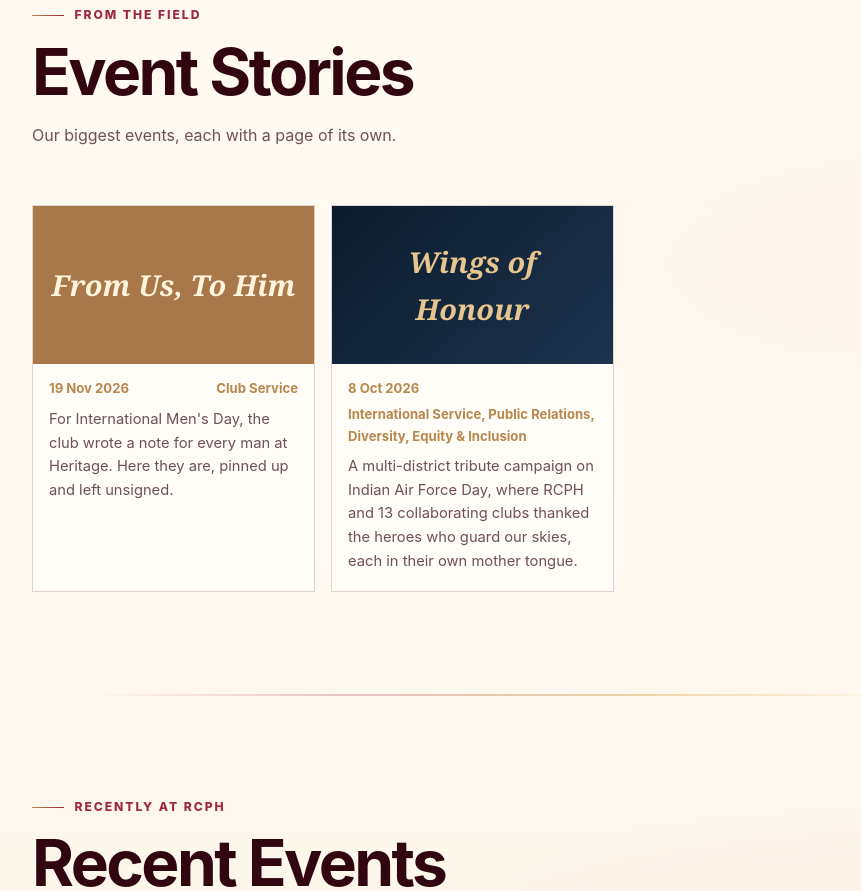
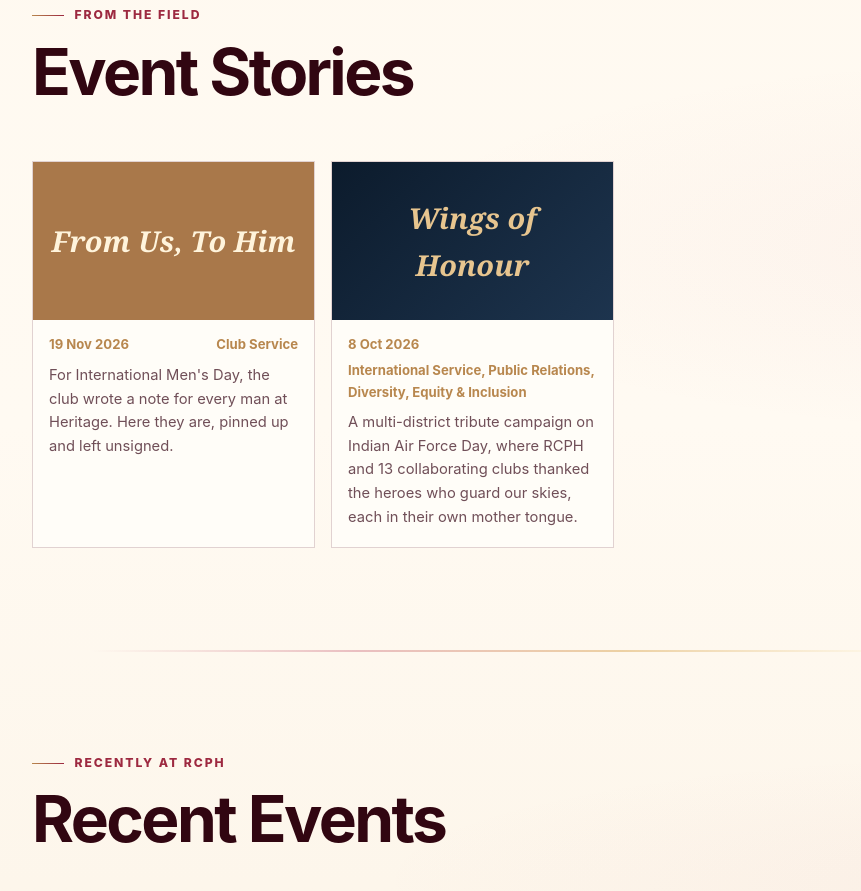
Before and after one commit to Shubham888999/rcph-website, a React (Vite) app: page /events in a window 1280 px wide. Shown: the part 1300-2191 px from the top of the page, without its empty margins (18-879 px from the left). Built offline with nearby package versions, Linux system fonts and the light colour scheme; no server answers; the database is empty.

Commit message:
Events page: drop the Event Stories subtitle
Co-Authored-By: Claude Opus 5.5 <noreply@anthropic.com>
Claude-Session: https://claude.ai/code/session_01MnyBkAinVVgy9LWa1NvRKa

```diff
--- a/src/features/events/EventStories.jsx
+++ b/src/features/events/EventStories.jsx
@@ -24,7 +24,6 @@ export default function EventStories() {
       <div className="events-section-react__heading">
         <p className="events-kicker">From the field</p>
         <h2 id="event-stories-title">Event Stories</h2>
-        <p>Our biggest events, each with a page of its own.</p>
       </div>
       <ul className="event-stories-grid">
         {stories.slice(0, SHOWN_ON_EVENTS_PAGE).map((story) => (
```
